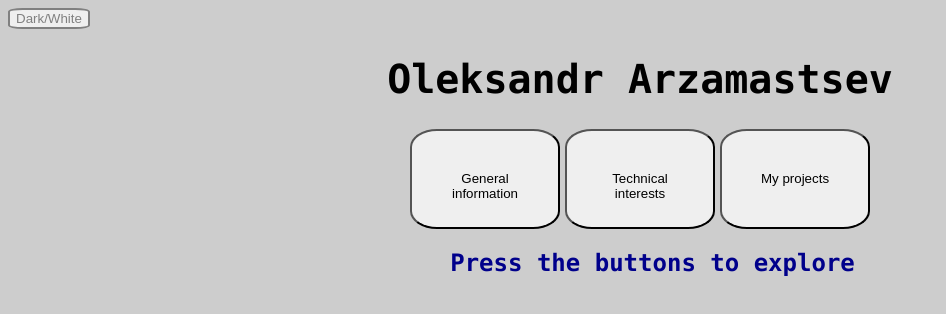
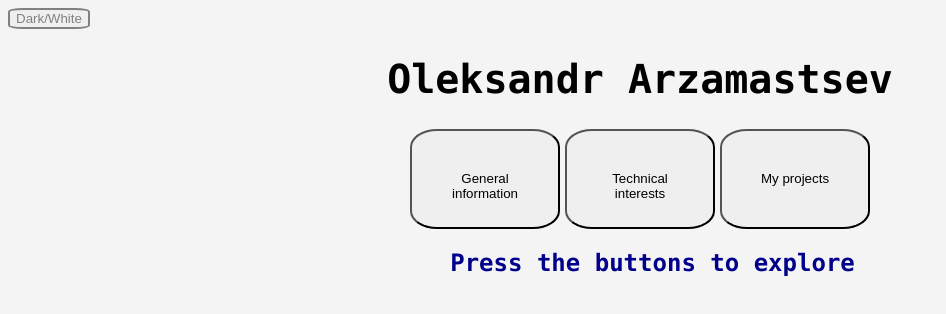
Before and after one commit to sashartham21/project, a plain HTML site: page index.html in a window 1280 px wide. Shown: the whole page, without its empty margins (0-946 px from the left). Drawn offline with Linux system fonts and the light colour scheme.

Commit message:
Fixed low contrast

```diff
--- a/styles.css
+++ b/styles.css
@@ -1,6 +1,6 @@
 body{
     font-family: 'Consolas', 'Menlo', 'DejaVu Sans Mono', 'Bitstream Vera Sans Mono', monospace;
-    background-color: #4444;
+    background-color: #f4f4f4;
     font-size: 1rem;
 }
 h1{
```
